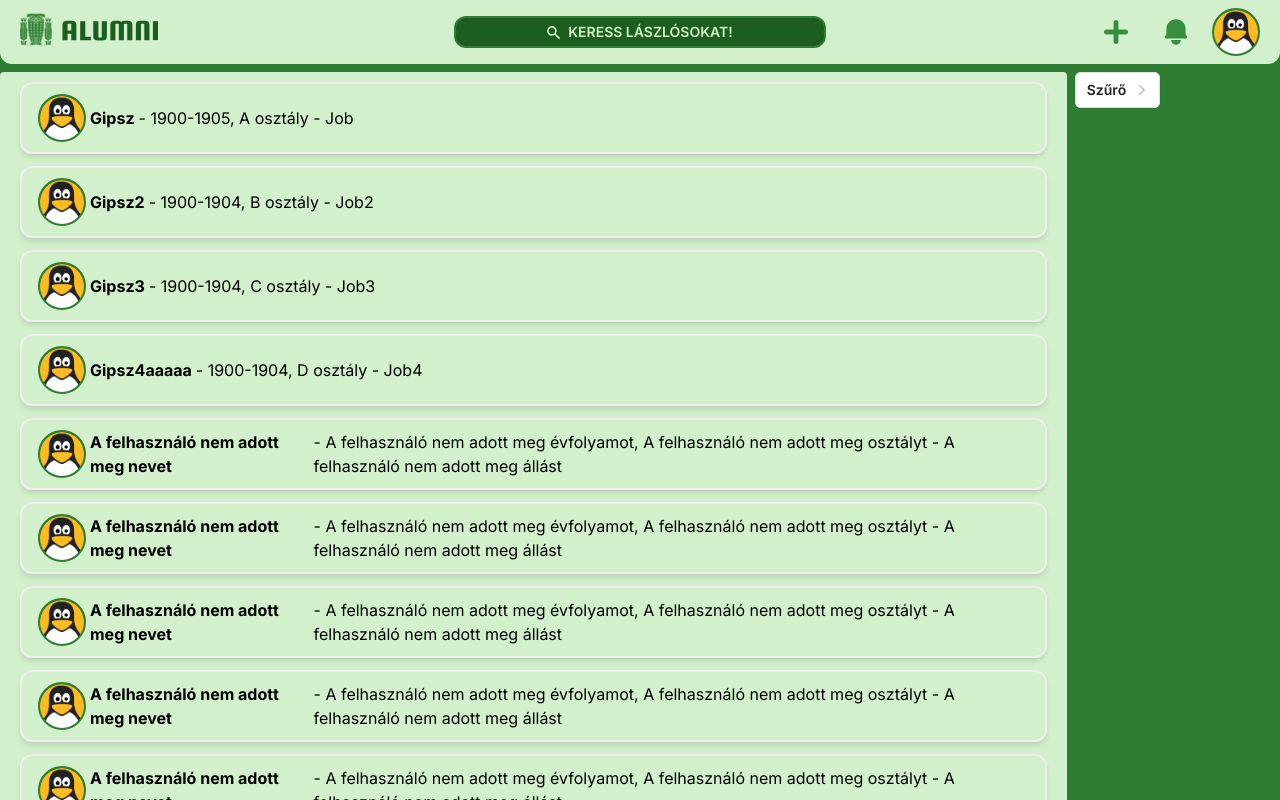
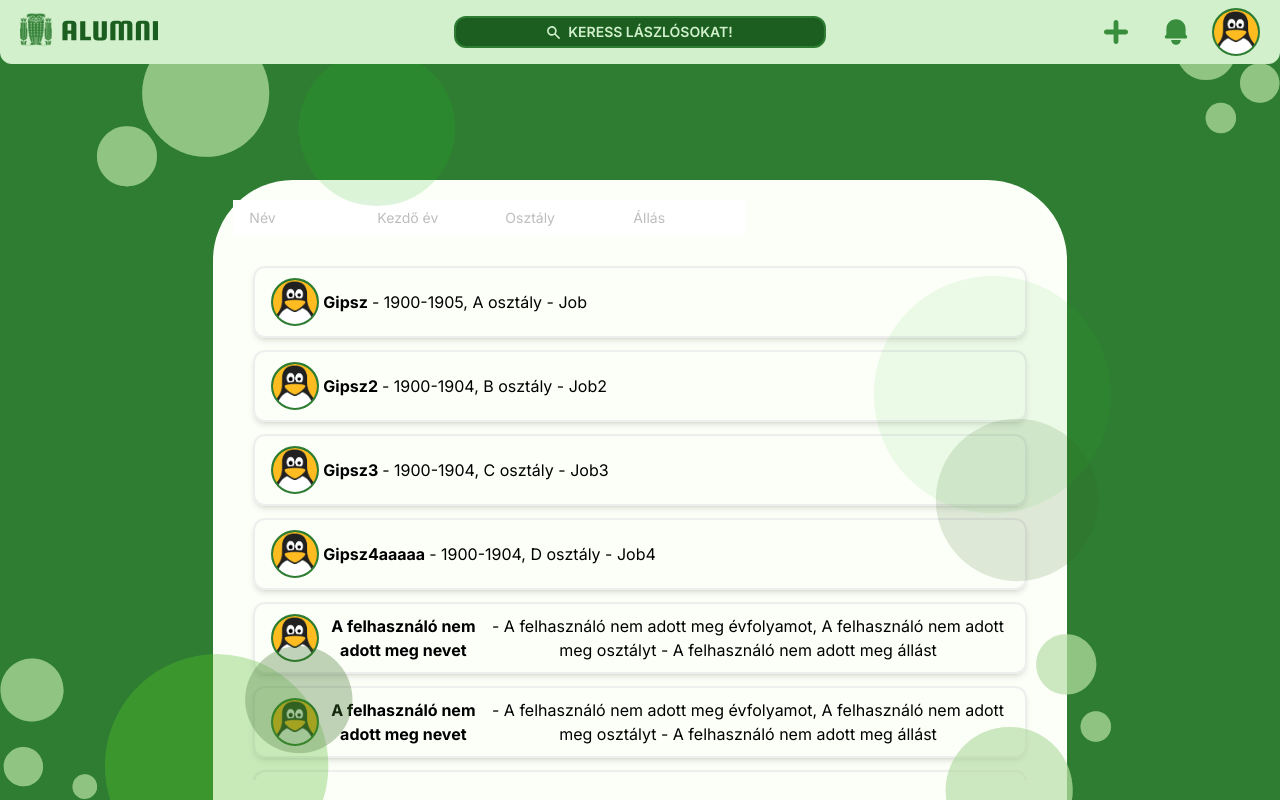
Before and after one commit to nagybrandy/szlg-alumni, a Next.js app: page /search in a window 1280 px wide. Shown: the top 800 px of the page. Built offline with nearby package versions, Linux system fonts and the light colour scheme.

Commit message:
Reverted to an old version of User.tsx to fix a merge issue

```diff
--- a/src/app/search/page.tsx
+++ b/src/app/search/page.tsx
@@ -7,12 +7,17 @@ export default function SearchPage() {
     const [hideFilt, setHideFilt] = useState(true);
     return (
         <>
-            <div className="flex">
-                <div className="overflow-y-auto h-10000px w-10/12 rounded bg-[#D2F0CB] px-5 py-2.5 mt-5">
-                    <UsersContainer />
-                </div>
-                <div className="w-2/12">
-                    <div className="relative inline-block text-left mt-5 ml-2">
+            <div className="h-screen w-screen absolute left-0 top-5">
+                <img src="/circles.svg" className="absolute mix-blend-darken opacity-75 z-10 pointer-events-none" />
+                <img src="/circles.svg" className="absolute mix-blend-lighten opacity-100 z-10 pointer-events-none" />
+            </div>
+            <div className="w-8/12 mx-auto bg-[#FCFFF8] h-screen p-5 rounded-[5em] pb-[200px] mt-32 flex flex-col text-center relative z-0">
+                <div className="inline-flex inline-fill">
+                    <input type="text" className="block px-4 py-2 text-sm text-gray-700 w-32" role="menuitem" id="name-filt" placeholder="Név"></input>
+                    <input type="text" className="block px-4 py-2 text-sm text-gray-700 w-32" role="menuitem" id="year-filt" placeholder="Kezdő év"></input>
+                    <input type="text" className="block px-4 py-2 text-sm text-gray-700 w-32" role="menuitem" id="class-filt" placeholder="Osztály"></input>
+                    <input type="text" className="block px-4 py-2 text-sm text-gray-700 w-32" role="menuitem" id="job-filt" placeholder="Állás"></input>
+                    {/* <div className="relative inline-block text-left mt-5 ml-2">
                         <div>
                             <button onClick={() => setHideFilt(!hideFilt)} type="button" className="inline-flex w-full justify-center gap-x-1.5 rounded-md bg-white px-3 py-2 text-sm font-semibold text-gray-900 shadow-sm ring-1 ring-inset ring-gray-300 hover:bg-gray-50" id="menu-button" aria-expanded="true" aria-haspopup="true">
                                 Szűrő
@@ -29,7 +34,10 @@ export default function SearchPage() {
                                 <input type="text" className="block px-4 py-2 text-sm text-gray-700 w-52" role="menuitem" id="job-filt" placeholder="Állás"></input>
                             </div>
                         </div>
-                    </div>
+                    </div> */}
+                </div>
+                <div className="overflow-y-auto h-full rounded  px-5 py-2.5 mt-5">
+                    <UsersContainer />
                 </div>
 
             </div>
```
